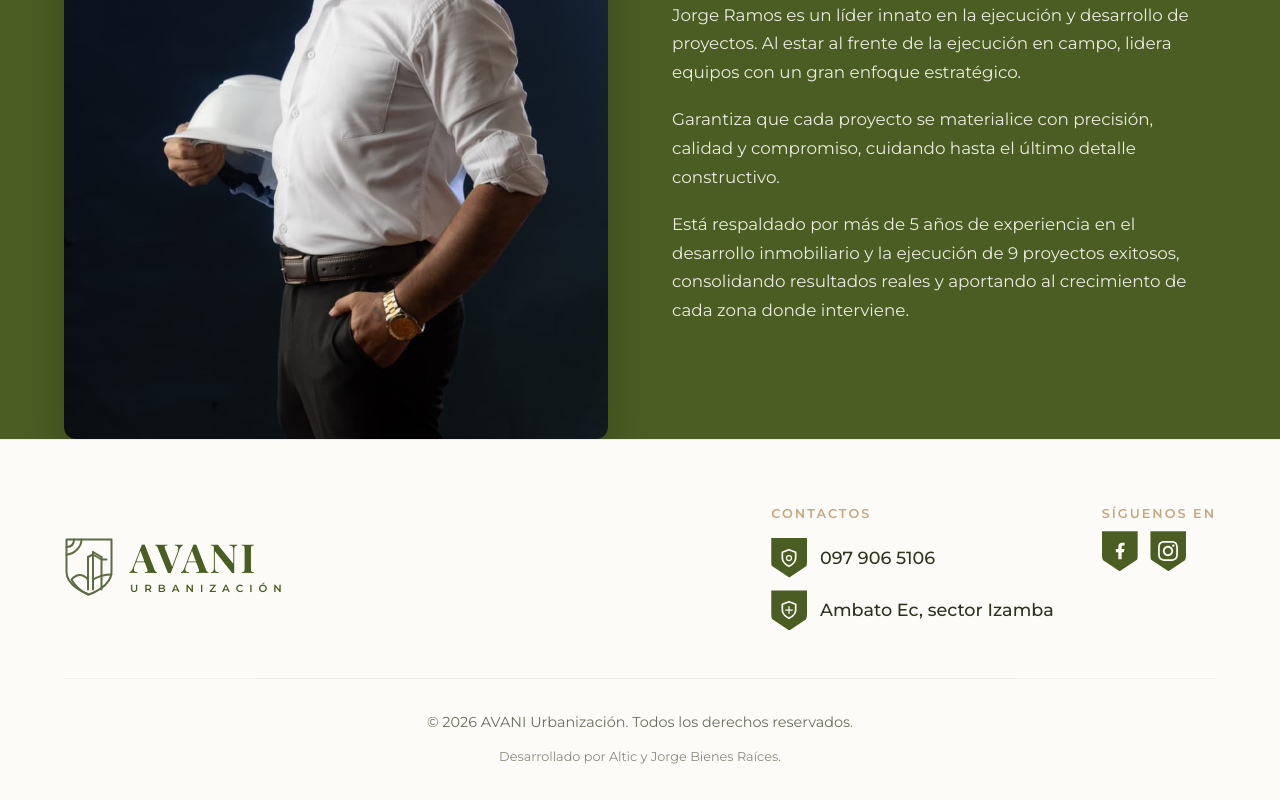
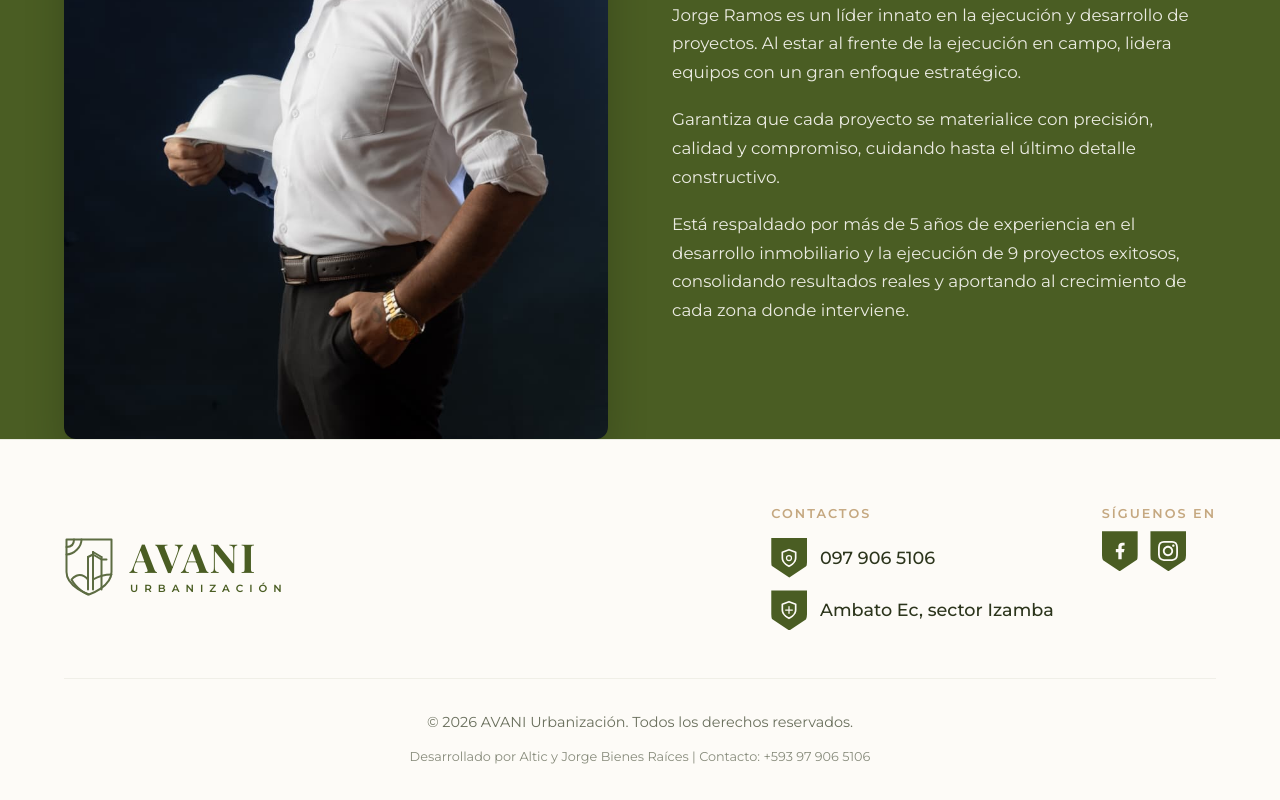
Before and after one commit to Manuelherrera22/Avani, a React (Vite) app: page / in a window 1280 px wide. Shown: the part 5858-6658 px from the top of the page. Built offline with nearby package versions, Linux system fonts and the light colour scheme; a web font is replaced by a local one.

Commit message:
fix: append contact number to developer credits in Footer

```diff
--- a/src/components/Footer.jsx
+++ b/src/components/Footer.jsx
@@ -59,7 +59,7 @@ const Footer = () => {
                 <div className="footer-bottom">
                     <p>&copy; {new Date().getFullYear()} AVANI Urbanización. Todos los derechos reservados.</p>
                     <p className="mt-2" style={{ fontSize: '0.8rem', opacity: 0.8 }}>
-                        Desarrollado por Altic y Jorge Bienes Raíces.
+                        Desarrollado por Altic y Jorge Bienes Raíces | Contacto: +593 97 906 5106
                     </p>
                 </div>
             </div>
```
